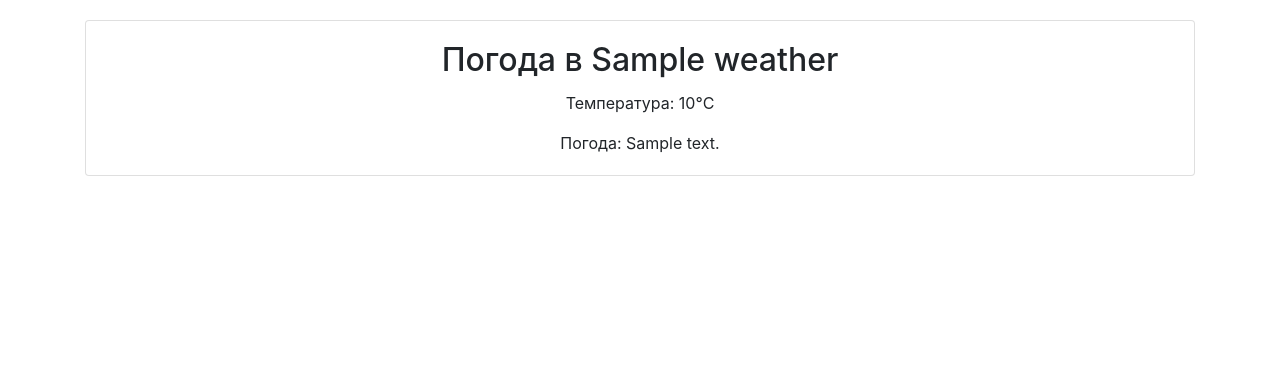
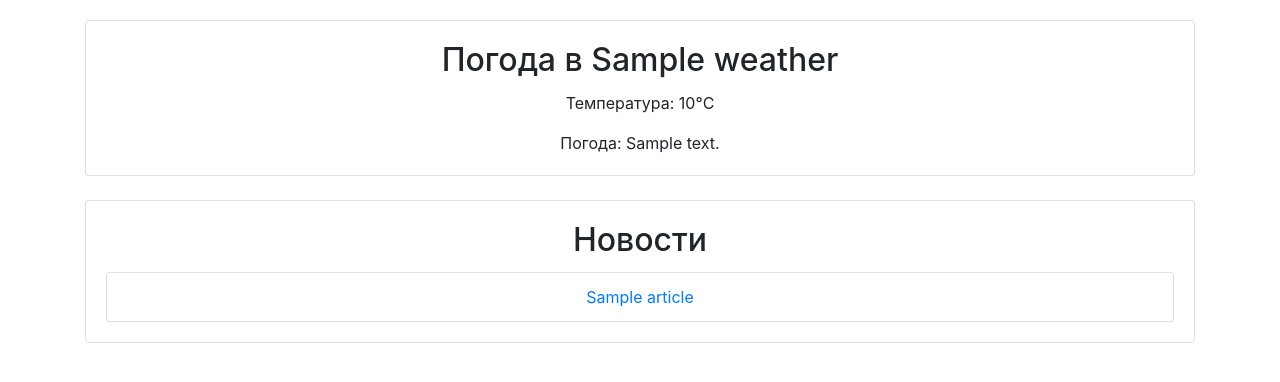
Before and after one commit to 24-python/VD08-API, a Flask app: template templates/index.html in a window 1280 px wide. Shown: the part 170-552 px from the top of the page. Run offline with Flask 3, Linux system fonts and the light colour scheme; the template is opened without the code that fills it: most values are stand-ins (such as "Sample title", 1, 10 or a date in 2020); some libraries are stand-ins or nearby versions.

Commit message:
Готовые проекты с АПИ по уроку

```diff
--- a/main.py
+++ b/main.py
@@ -8,14 +8,16 @@ app = Flask(__name__)
 def index():
     weather = None
     error_message = None  # Для хранения сообщения об ошибке
+    news = None
 
     if request.method == 'POST':
         city = request.form.get('city')
         weather = get_weather(city)
+        news = get_news()
         if weather is None:
             error_message = 'Город не найден. Попробуйте еще раз.'
 
-    return render_template('index.html', weather=weather, error_message=error_message)
+    return render_template('index.html', weather=weather, error_message=error_message, news=news)
 
 
 def get_weather(city):
@@ -37,6 +39,11 @@ def get_weather(city):
         print(f'Other error occurred: {err}')
         return None
 
+def get_news():
+    api_key = '25ccf200a52747c89e874e470d1a3a89'
+    url = f'https://newsapi.org/v2/top-headlines?country=us&apiKey={api_key}'
+    response = requests.get(url)
+    return response.json().get('articles', [])
 
 if __name__ == '__main__':
     app.run()
--- a/templates/index.html
+++ b/templates/index.html
@@ -39,6 +39,21 @@
                 </div>
             </div>
             {% endif %}
+
+            {% if news %}
+            <div class="card mt-4">
+                <div class="card-body">
+                    <h2 class="card-title">Новости</h2>
+                    <ul class="list-group">
+                        {% for article in news %}
+                        <li class="list-group-item">
+                            <a href="{{ article['url'] }}" target="_blank">{{ article['title'] }}</a>
+                        </li>
+                        {% endfor %}
+                    </ul>
+                </div>
+            </div>
+            {% endif %}
         </div>
     </div>
 
```
Also changed, not shown: news.py (added, +10 -0 lines).
